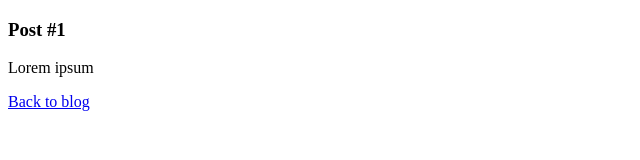
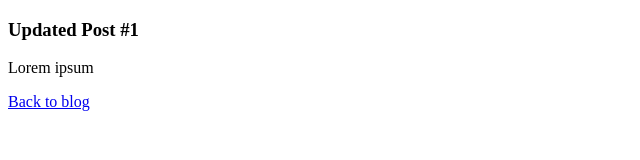
Before and after one commit to hasanavi/nextjs-multizone, a Next.js app in the folder blog/: page /blog/post/1 in a window 1280 px wide. Shown: the top 160 px of the page, without its empty margins (0-640 px from the left). Built offline with nearby package versions, Linux system fonts and the light colour scheme.

Commit message:
staging update

```diff
--- a/blog/pages/index.js
+++ b/blog/pages/index.js
@@ -4,7 +4,7 @@ import Image from "next/image";
 export default function Blog() {
 	return (
 		<div>
-			<h3>This is our blog page yahoo - Staging</h3>
+			<h3>This is our blog page yahoo - Staging 1</h3>
 			<ul>
 				<li>
 					<Link href="/post/1">
--- a/blog/pages/post/[id].js
+++ b/blog/pages/post/[id].js
@@ -1,15 +1,15 @@
-import Link from 'next/link'
-import { useRouter } from 'next/router'
+import Link from "next/link";
+import { useRouter } from "next/router";
 
 export default function Post() {
-  const router = useRouter()
+	const router = useRouter();
 	return (
 		<div>
-      <h3>Post #{router.query.id}</h3>
+			<h3>Updated Post #{router.query.id}</h3>
 			<p>Lorem ipsum</p>
 			<Link href="/">
 				<a>Back to blog</a>
 			</Link>
 		</div>
-  )
+	);
 }
```
Also changed, not shown: 1 other file (tests, documents, lock files or other folders). Lines whose indentation alone changed are shown as unchanged.
